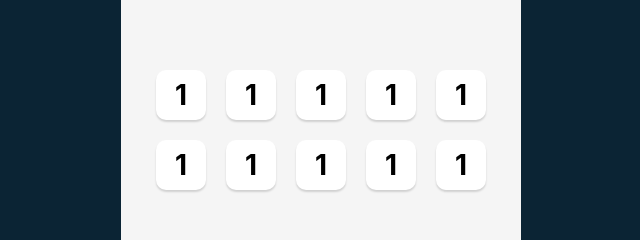
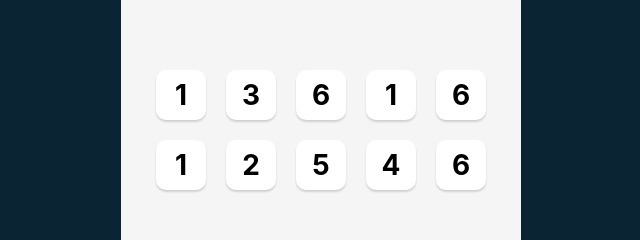
Before and after one commit to samkosal/Tenzies, a React (Vite) app: page / in a window 1280 px wide. Shown: the part 270-510 px from the top of the page, without its empty margins (319-959 px from the left). Built offline with nearby package versions, Linux system fonts and the light colour scheme.

Commit message:
generate initial state of dice

```diff
--- a/src/App.jsx
+++ b/src/App.jsx
@@ -1,21 +1,25 @@
 import Die from './Die.jsx'
+import { useState } from 'react'
 
 export default function App() {
+
+    const [dice, setDice] = useState(generateAllNewDice())
+
+
+    function generateAllNewDice() {
+        return new Array(10)
+        .fill(0)
+        .map(() => Math.ceil(Math.random() * 6))
+    }
+
+    generateAllNewDice()
+
+    const diceElements = dice.map(num => <Die value={num} />)
+
     return (
         <main>
             <div className='dice-container'>
-                <Die value={1}/>
-                <Die value={1}/>
-                <Die value={1}/>
-                <Die value={1}/>
-                <Die value={1}/>
-
-                <Die value={1}/>
-                <Die value={1}/>
-                <Die value={1}/>
-                <Die value={1}/>
-                <Die value={1}/>
-
+                {diceElements}
             </div>
         </main>
     )
```
